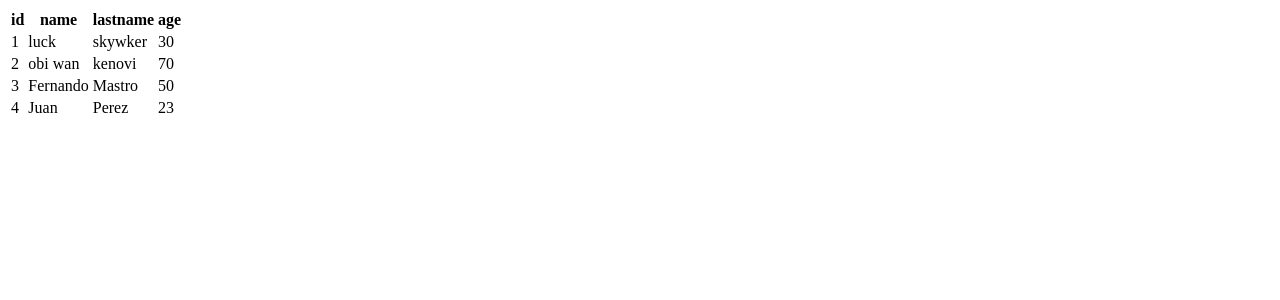
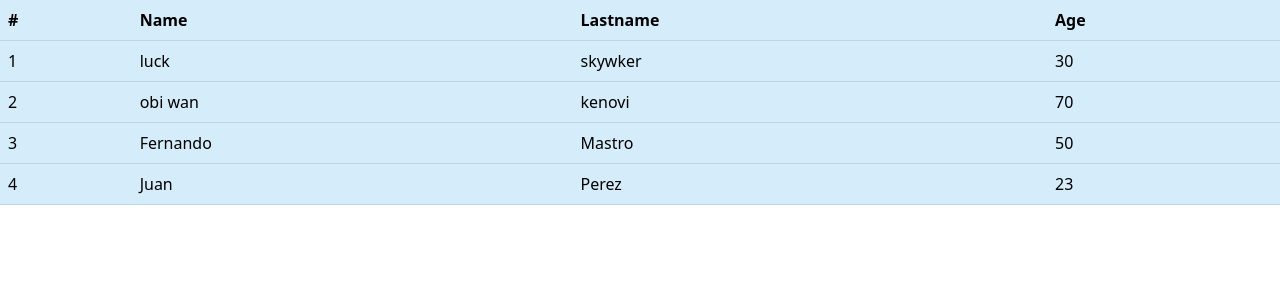
Before and after one commit to femastro/SortTable_angular, an Angular app: page / in a window 1280 px wide. Shown: the top 300 px of the page. Built offline with nearby package versions, Linux system fonts and the light colour scheme.

Commit message:
Se agrego css

```diff
--- a/src/app/app.component.html
+++ b/src/app/app.component.html
@@ -1,11 +1,11 @@
 
-<table id="table">
+<table id="table" class="table table-primary">
   <thead>
     <tr>
-      <th (click)="sorTable(0,'str')">id</th>
-      <th (click)="sorTable(1,'str')">name</th>
-      <th (click)="sorTable(2,'str')">lastname</th>
-      <th (click)="sorTable(3,'str')">age</th>
+      <th style="cursor:pointer" scope="col" (click)="sorTable(0,'str')">#</th>
+      <th style="cursor:pointer" scope="col" (click)="sorTable(1,'str')">Name</th>
+      <th style="cursor:pointer" scope="col" (click)="sorTable(2,'str')">Lastname</th>
+      <th style="cursor:pointer" scope="col" (click)="sorTable(3,'str')">Age</th>
     </tr>
   </thead>
   <tbody>
--- a/src/index.html
+++ b/src/index.html
@@ -6,6 +6,11 @@
   <base href="/">
   <meta name="viewport" content="width=device-width, initial-scale=1">
   <link rel="icon" type="image/x-icon" href="favicon.ico">
+
+  <link rel="stylesheet" href="https://bootswatch.com/5/cerulean/bootstrap.css">
+  <!-- Global Site Tag (gtag.js) - Google Analytics -->
+  <script async src="https://www.googletagmanager.com/gtag/js?id=UA-23019901-1"></script>
+
 </head>
 <body>
   <app-root></app-root>
```
